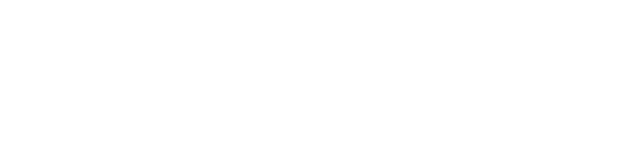
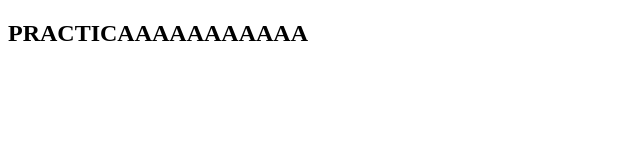
Before and after one commit to IvaanG/Practica, a plain HTML site: page arielprobando.html in a window 1280 px wide. Shown: the whole page, without its empty margins (0-640 px from the left). Drawn offline with Linux system fonts and the light colour scheme.

Commit message:
Te rompi todoooooooooooo

```diff
--- a/arielprobando.html
+++ b/arielprobando.html
@@ -9,6 +9,7 @@
 </head>
 
 <body>
+  <h2>PRACTICAAAAAAAAAAA</h2>
   <script src="/arielprobando.js"></script>
 </body>
 
```
